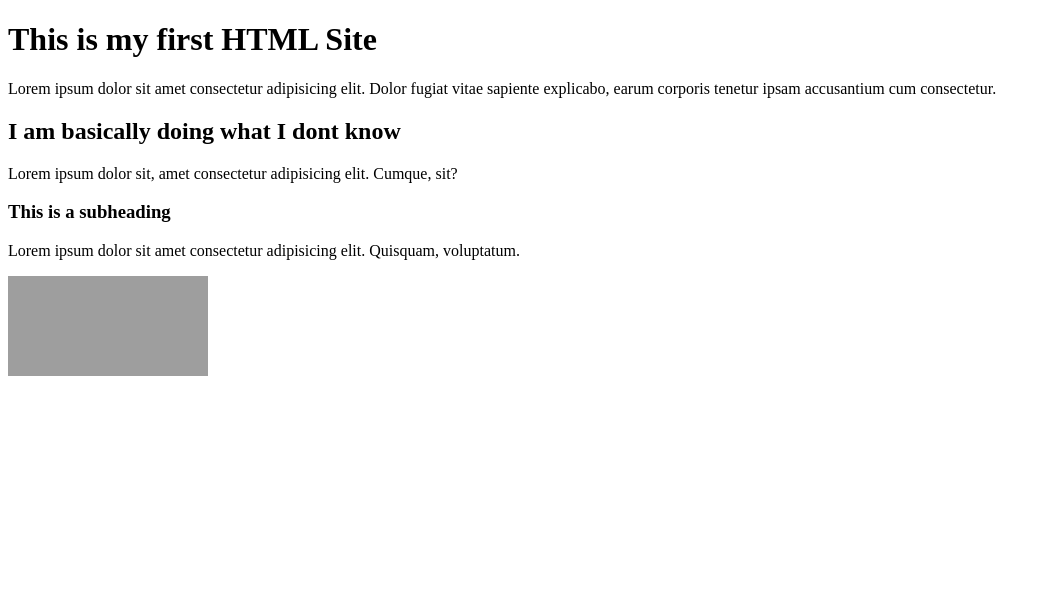
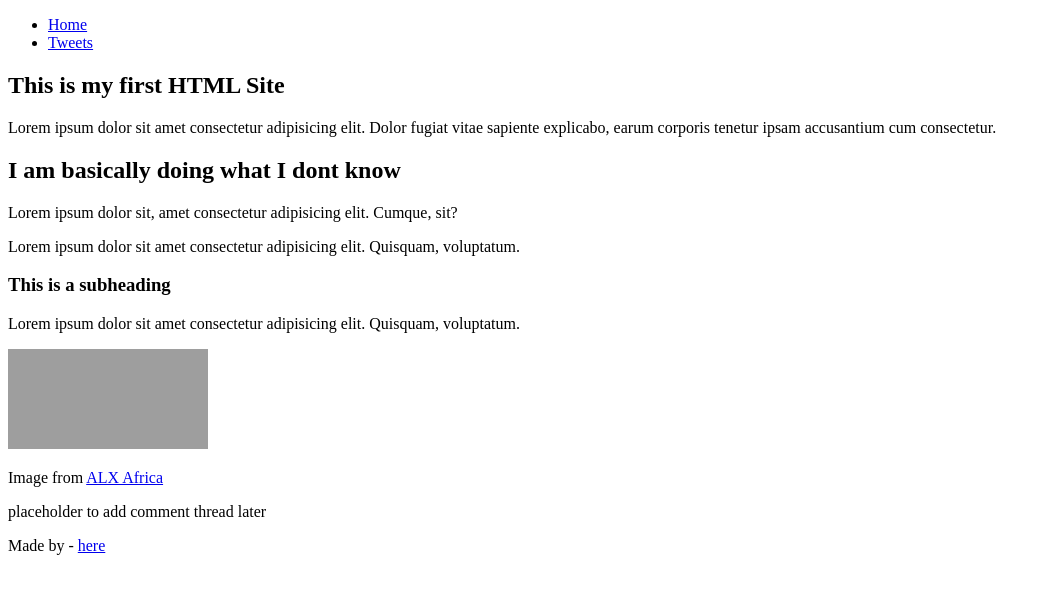
Before and after one commit to Josh-cpanel/My_First_Portfolio, a plain HTML site: page html_basic/index.html in a window 1280 px wide. Shown: the whole page, without its empty margins (0-1051 px from the left). Drawn offline with Linux system fonts and the light colour scheme; grey boxes are pictures that could not be loaded.

Commit message:
The webpages have been structured orderly

```diff
--- a/html_basic/index.html
+++ b/html_basic/index.html
@@ -6,15 +6,35 @@
     <title>My Alx Site</title>
 </head>
 <body>
+    <header>
+    <ul>
+      <li><a href="index.html">Home</a></li>
+      <li><a href="tweets.html">Tweets</a></li>
+    </ul>
+</header>
+
+    <main>
+        <article>
+
     <h1>This is my first HTML Site</h1>
-    <P>Lorem ipsum dolor sit amet consectetur adipisicing elit. Dolor fugiat vitae sapiente explicabo, earum corporis tenetur ipsam accusantium cum consectetur.</P>
-    <h2>I am basically doing what I dont know</h2>
-    <p>Lorem ipsum dolor sit, amet consectetur adipisicing elit. Cumque, sit?</p>
-    <h3>This is a subheading</h3>
-    <p>Lorem ipsum dolor sit amet consectetur adipisicing elit. Quisquam, voluptatum.</p>
+        <P>Lorem ipsum dolor sit amet consectetur adipisicing elit. Dolor fugiat vitae sapiente explicabo, earum corporis tenetur ipsam accusantium cum consectetur.</P>
+        <h2>I am basically doing what I dont know</h2>
+        <p>Lorem ipsum dolor sit, amet consectetur adipisicing elit. Cumque, sit?</p>
+        <p>Lorem ipsum dolor sit amet consectetur adipisicing elit. Quisquam, voluptatum.</p>
+        <h3>This is a subheading</h3>
+        <p>Lorem ipsum dolor sit amet consectetur adipisicing elit. Quisquam, voluptatum.</p>
 
          <img src="https://i.ibb.co/gTDZZT8/ALX-Logo-07.png" alt="This image has a ALX Logo" width="200" height="100">
+        <p>Image from <a href="https://alxafrica.com/">ALX Africa</a></p>
+        </article>
+        <aside>
+      <p>placeholder to add comment thread later</p>
+    </aside>
+        </main>
 
+        <footer>
+            Made by <Realjimmyjoshua> - <a href="https://www.x.com/Realjimmyjoshua" target="_blank">here</a>
+        </footer>
 
 </body>
 </html>
```
Also changed, not shown: html_basic/tweets.html (+20 -0 lines).
